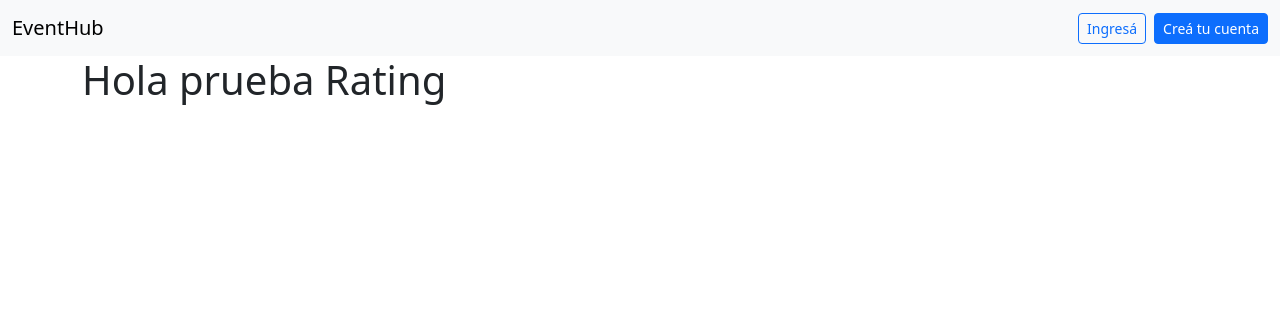
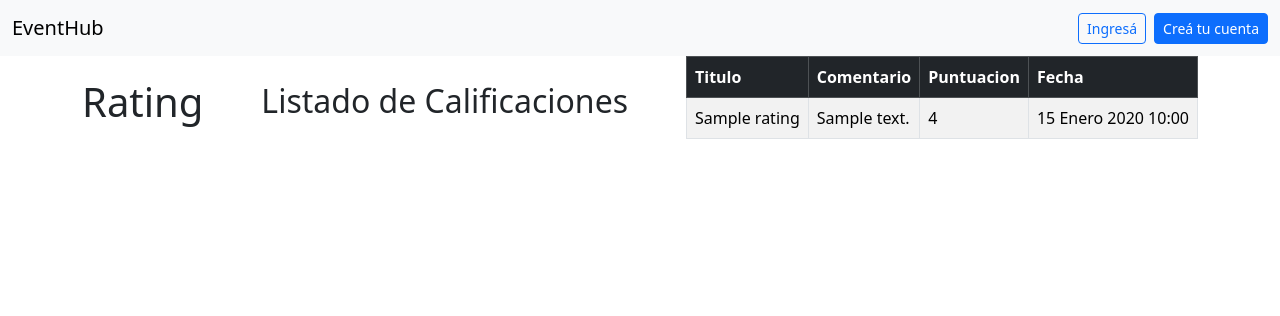
Before and after one commit to witcher-252/eventhub, a Django app: page /rating/ in a window 1280 px wide. Shown: the top 316 px of the page. Run offline with Django 5.2, Linux system fonts and the light colour scheme; tables that the repository leaves empty hold one stand-in row (values such as "Sample post"); parts of the project's set-up code (start-up, migrations or seed data) failed here and were passed over.

Commit message:
Creo una tabla para mostrar el listado de rating creados

```diff
--- a/app/models.py
+++ b/app/models.py
@@ -1,5 +1,6 @@
 from django.contrib.auth.models import AbstractUser
 from django.db import models
+from django.core.validators import MaxValueValidator, MinValueValidator
 
 
 class User(AbstractUser):
@@ -73,11 +74,12 @@ class Event(models.Model):
         self.organizer = organizer or self.organizer
 
         self.save()
-class rating(models.Model):
+class Rating(models.Model):
     # title: string, text: string, rating: integer, created_at: datetime
     title = models.CharField(max_length=30)
     text = models.CharField (max_length=250)
-    rating = models.PositiveIntegerField(max_length=5)
+    rating = models.PositiveSmallIntegerField(
+        validators=[MinValueValidator(1), MaxValueValidator(5)])
     created_at = models.DateTimeField(auto_now_add=True)
 
 def __str__(self):
--- a/app/templates/rating/inicioRating.html
+++ b/app/templates/rating/inicioRating.html
@@ -4,7 +4,33 @@
 
 {% block content %}
 <div class="container">
+    <div class="d-flex justify-content-between align-items-center mb-4">
+        <h1>Rating</h1>
 
- <h1>Hola prueba Rating</h1>
+        <h2> Listado de Calificaciones</h2>
+        <div class="table-responsive">
+            <table class="table table-striped table-bordered table-hover">
+                <thead class="table-dark">
+                    <tr>
+                        <th>Titulo</th>
+                        <th>Comentario</th>
+                        <th>Puntuacion</th>
+                        <th>Fecha</th>
+                    </tr>
+                </thead>
+                <tbody>
+                    {% for r in listaRating %}
+                    <tr>
+                        <td>{{ r.title    }}</td>
+                        <td>{{ r.text }}</td>
+                        <td>{{ r.rating }}</td>
+                        <td>{{ r.created_at }}</td>
+                    </tr>
+                    {% endfor %}
+                </tbody>
+            </table>
+        </div>
+    </div>
+
 </div>
-{% endblock %}
+{% endblock %}
--- a/app/views.py
+++ b/app/views.py
@@ -4,7 +4,7 @@ from django.contrib.auth.decorators import login_required
 from django.shortcuts import get_object_or_404, redirect, render
 from django.utils import timezone
 
-from .models import Event, User
+from .models import Event, User, Rating
 
 
 def register(request):
@@ -127,7 +127,7 @@ def event_form(request, id=None):
     )
 # codigo de Rating - inicio
 def inicio_rating(request):
-    return render(request, "rating/inicioRating.html")
-
+    listaRating = Rating.objects.all()
+    return render(request, "rating/inicioRating.html", {"listaRating": listaRating})
 
 #Codigo de Rating - Fin
```
